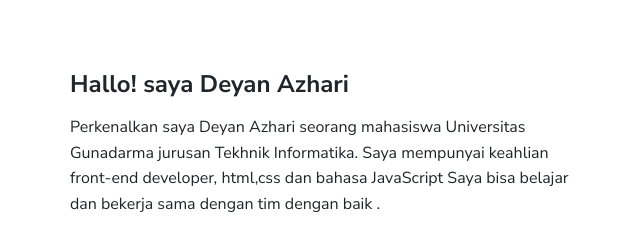
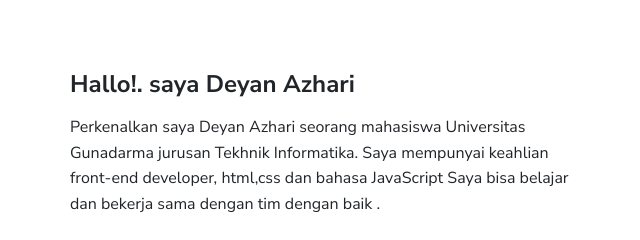
Before and after one commit to deyanazhari/Portfolio, a plain HTML site: page index.html in a window 1280 px wide. Shown: the part 764-1004 px from the top of the page, 58-698 px from the left. Drawn offline with Linux system fonts and the light colour scheme.

Commit message:
updat v2

```diff
--- a/index.html
+++ b/index.html
@@ -82,7 +82,7 @@
                 <div class="container-narrow">
                     <div class="row">
                         <div class="col-md-6">
-                            <h2 class="h4 my-2">Hallo! saya Deyan Azhari</h2>
+                            <h2 class="h4 my-2">Hallo!. saya Deyan Azhari</h2>
                             <p>Perkenalkan saya Deyan Azhari seorang mahasiswa Universitas Gunadarma jurusan Tekhnik Informatika. Saya mempunyai keahlian front-end developer, html,css dan bahasa JavaScript Saya bisa belajar dan bekerja sama dengan tim dengan
                                 baik .</p>
                             <div class="row mt-3">
```
